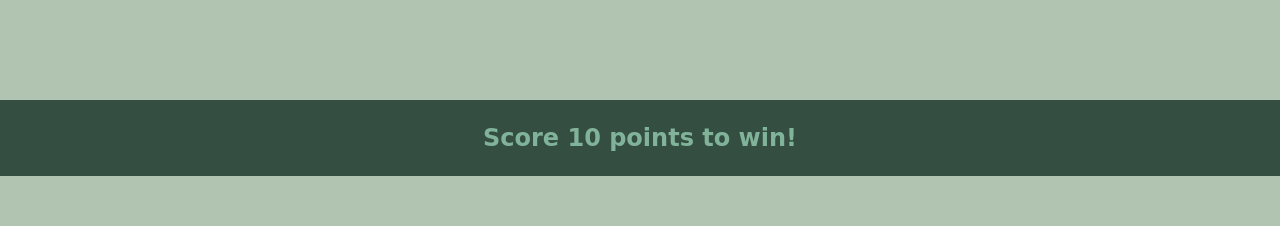
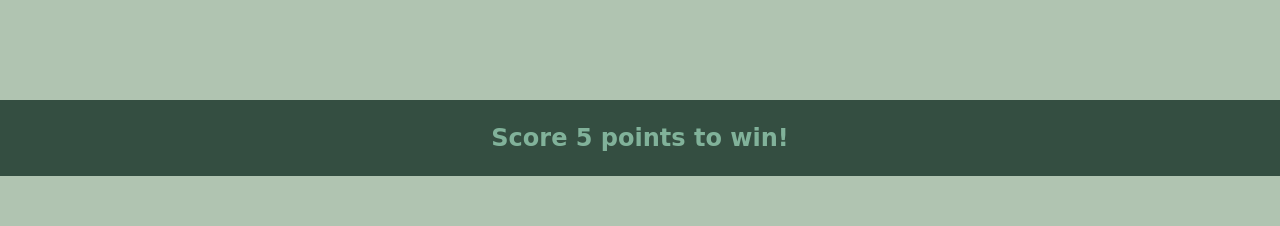
Before and after one commit to jerichofabian29/rock-paper-scissors, a plain HTML site: page index.html in a window 1280 px wide. Shown: the top 226 px of the page. Drawn offline with Linux system fonts and the light colour scheme.

Commit message:
changed 10 points to 5 points

```diff
--- a/index.html
+++ b/index.html
@@ -7,7 +7,7 @@
     <link rel="stylesheet" href="main.css">
 </head>
 <body>
-    <h2>Score 10 points to win!</h2>
+    <h2>Score 5 points to win!</h2>
     <div class="scoreContainer">
         <h1 id = "playerScore"></h1>
         <h1 id = "enemyScore"></h1>
```
